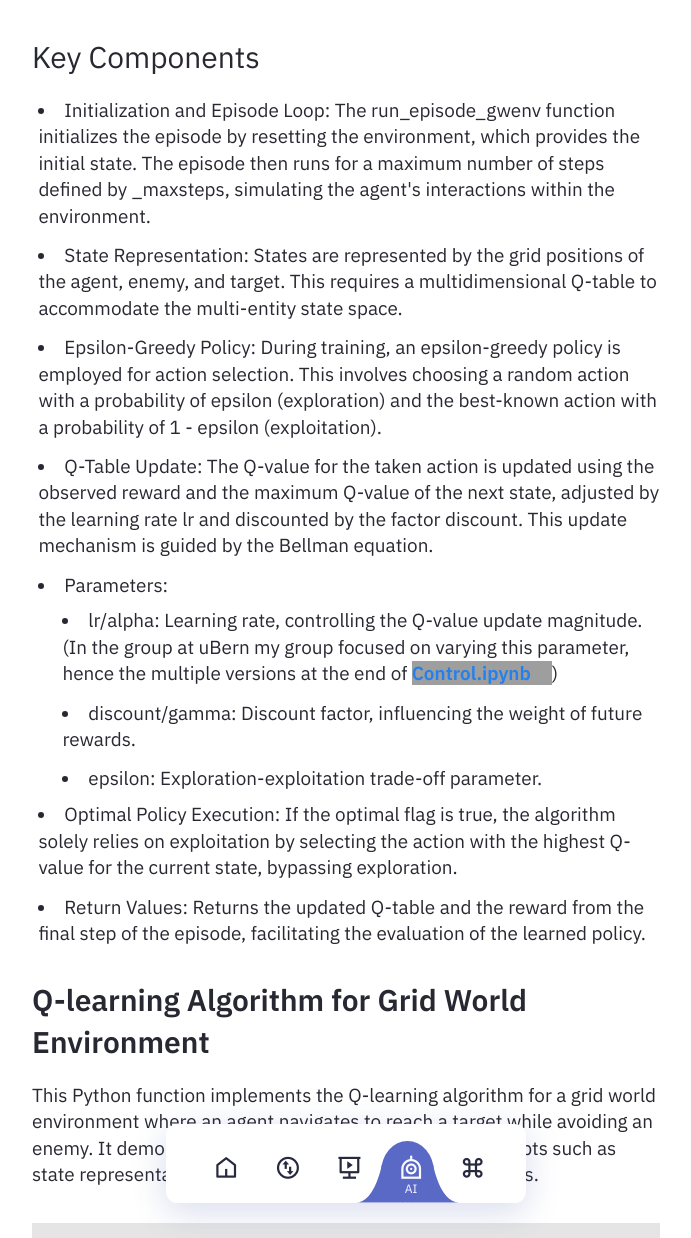
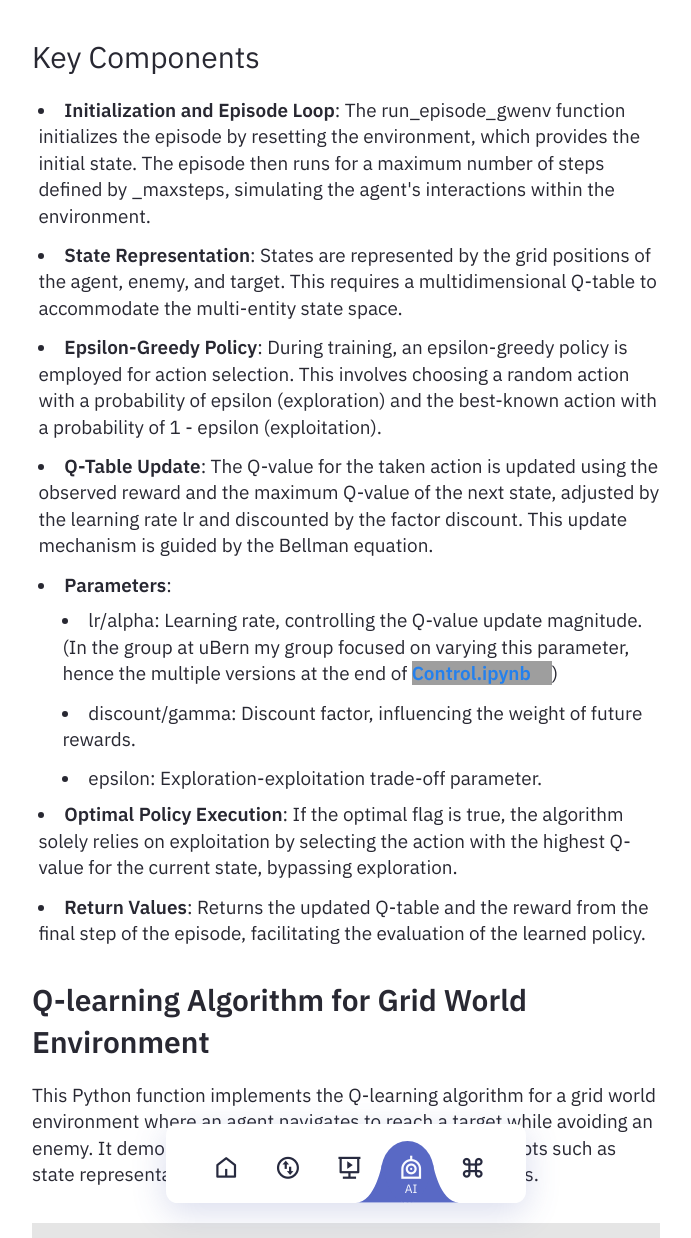
Before and after one commit to heseltime/heseltime.github.io, a Jekyll site: the page built from pages/rDai.md, in a window 1280 px wide and 1400 px high, scrolled down 2782 px, cut to the strip 162-1400 px from the top of the window. Shown: the whole strip, without its empty margins (294-985 px from the left). Built offline with Jekyll 4.4.1, drawn with Linux system fonts in a browser that asks for light colours; grey boxes are pictures that could not be loaded.

````diff
--- a/pages/rDai.md
+++ b/pages/rDai.md
@@ -50,16 +50,16 @@
 
 ### Key Components
 
-* Initialization and Episode Loop: The run_episode_gwenv function initializes the episode by resetting the environment, which provides the initial state. The episode then runs for a maximum number of steps defined by _maxsteps, simulating the agent's interactions within the environment.
-* State Representation: States are represented by the grid positions of the agent, enemy, and target. This requires a multidimensional Q-table to accommodate the multi-entity state space.
-* Epsilon-Greedy Policy: During training, an epsilon-greedy policy is employed for action selection. This involves choosing a random action with a probability of epsilon (exploration) and the best-known action with a probability of 1 - epsilon (exploitation).
-* Q-Table Update: The Q-value for the taken action is updated using the observed reward and the maximum Q-value of the next state, adjusted by the learning rate lr and discounted by the factor discount. This update mechanism is guided by the Bellman equation.
-* Parameters:
+* **Initialization and Episode Loop**: The run_episode_gwenv function initializes the episode by resetting the environment, which provides the initial state. The episode then runs for a maximum number of steps defined by _maxsteps, simulating the agent's interactions within the environment.
+* **State Representation**: States are represented by the grid positions of the agent, enemy, and target. This requires a multidimensional Q-table to accommodate the multi-entity state space.
+* **Epsilon-Greedy Policy**: During training, an epsilon-greedy policy is employed for action selection. This involves choosing a random action with a probability of epsilon (exploration) and the best-known action with a probability of 1 - epsilon (exploitation).
+* **Q-Table Update**: The Q-value for the taken action is updated using the observed reward and the maximum Q-value of the next state, adjusted by the learning rate lr and discounted by the factor discount. This update mechanism is guided by the Bellman equation.
+* **Parameters**:
     * lr/alpha: Learning rate, controlling the Q-value update magnitude. (In the group at uBern my group focused on varying this parameter, hence the multiple versions at the end of [**Control.ipynb**](https://github.com/heseltime/reinforcement-learning-ubern/blob/main/Control.ipynb))
     * discount/gamma: Discount factor, influencing the weight of future rewards.
     * epsilon: Exploration-exploitation trade-off parameter.
-* Optimal Policy Execution: If the optimal flag is true, the algorithm solely relies on exploitation by selecting the action with the highest Q-value for the current state, bypassing exploration.
-* Return Values: Returns the updated Q-table and the reward from the final step of the episode, facilitating the evaluation of the learned policy.
+* **Optimal Policy Execution**: If the optimal flag is true, the algorithm solely relies on exploitation by selecting the action with the highest Q-value for the current state, bypassing exploration.
+* **Return Values**: Returns the updated Q-table and the reward from the final step of the episode, facilitating the evaluation of the learned policy.
 
 ## Q-learning Algorithm for Grid World Environment
 
@@ -113,7 +113,7 @@
 
 The implementation assumes the environment provides specific functionalities:
 
-* `env.reset()`: Resets the environment to an initial state.
+* ```env.reset()```: Resets the environment to an initial state.
 * env.render(): Renders the current state of the environment.
 * env.action_space.sample(): Samples a random action from the action space.
 * env.step(action): Executes an action in the environment, returning the new state, reward, and other information.
````
